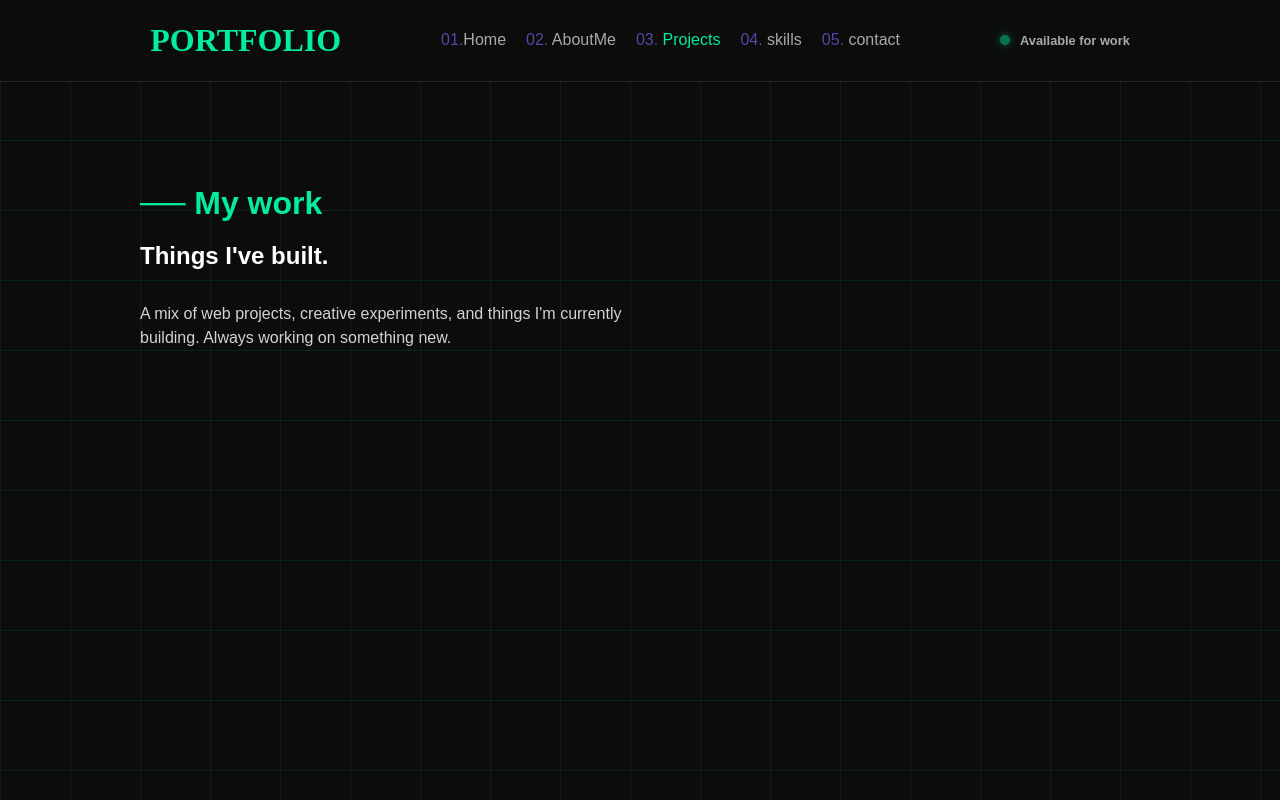
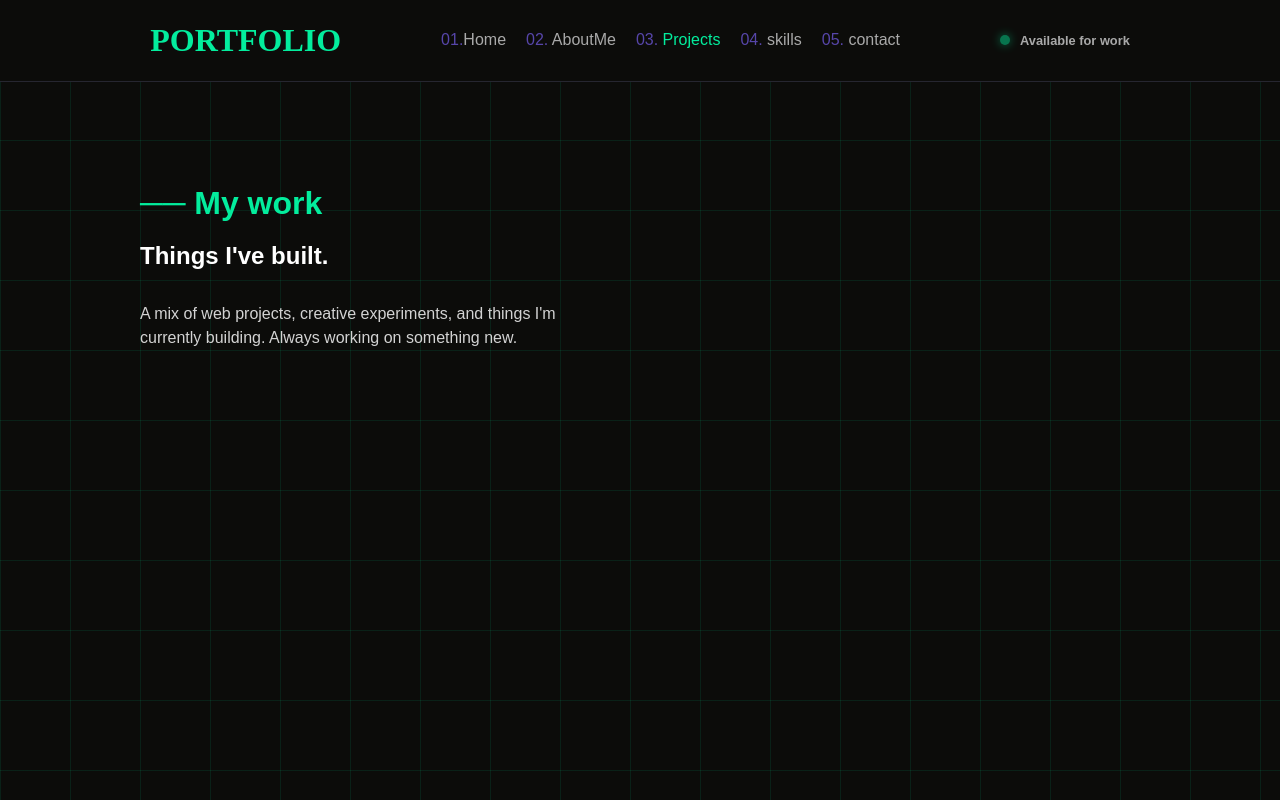
Before and after one commit to itzmitto/portfolioproject, a React (Vite) app: page /Projects in a window 1280 px wide. Built offline with nearby package versions, Linux system fonts and the light colour scheme.

Commit message:
245ste commit

```diff
--- a/src/pages/Projects.css
+++ b/src/pages/Projects.css
@@ -22,12 +22,6 @@
     .titleBlock p {
         color: lightgrey;
         line-height: 1.5;
-        max-width: 65ch;
     }
 
-    .titleBlock {
-        margin-bottom: 2rem;
-    }
-
-
 }
--- a/src/pages/Projects.tsx
+++ b/src/pages/Projects.tsx
@@ -9,7 +9,7 @@ function Projects() {
                     <div className="titleBlock">
                         <h1>── My work</h1>
                         <h2>Things I've built.</h2>
-                        <p>A mix of web projects, creative experiments, and things I'm
+                        <p>A mix of web projects, creative experiments, and things I'm<br/>
                         currently building. Always working on something new.</p>
                     </div>
 
```
